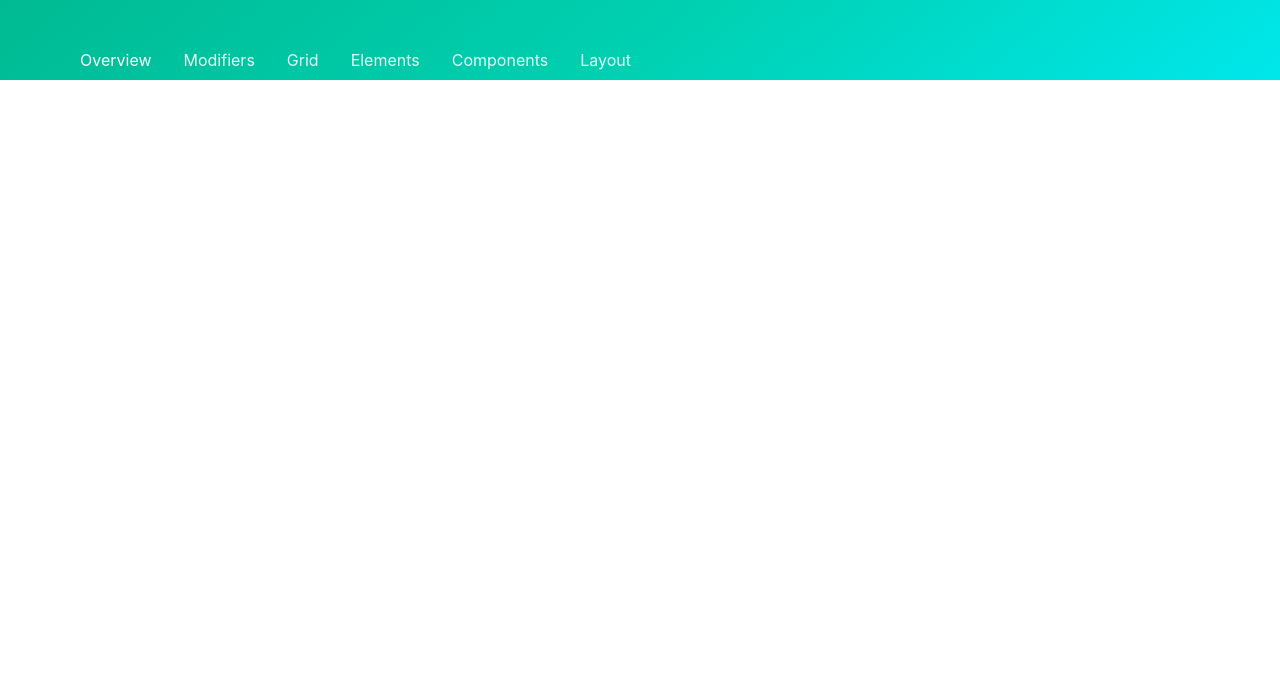
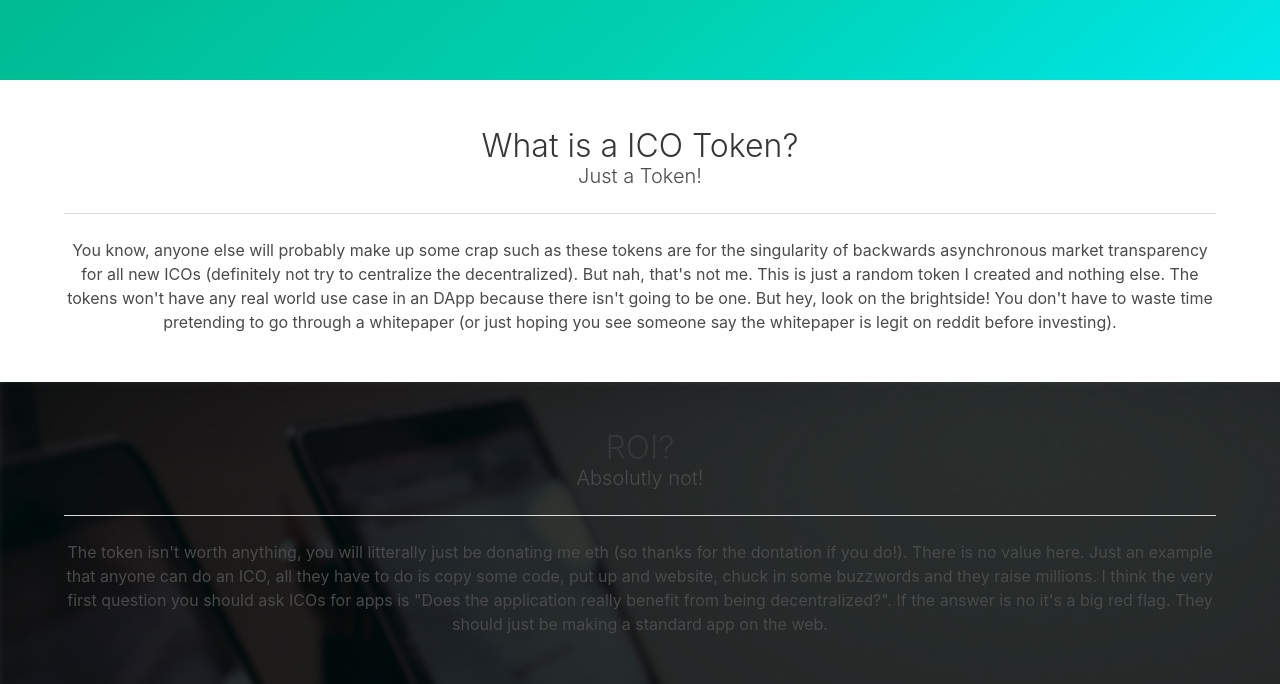
Before and after one commit to miketricking/TOCI, a website: page app/index.html in a window 1280 px wide. Shown: the part 720-1404 px from the top of the page. Before the commit the page ends 1014 px from the top, so only its background shows below. Drawn offline with Linux system fonts and the light colour scheme.

Commit message:
adding two sections
img and text update

```diff
--- a/app/index.html
+++ b/app/index.html
@@ -91,29 +91,41 @@
                </svg>
               </div>
               <a class="button is-primary is-inverted is-outlined" id="play">
-                To the Moon!
+                Get me to the Moon!
               </a>
             </div>
           </div>
         </div>
       </div>
 
-      <!-- Hero footer: will stick at the bottom -->
-      <div class="hero-foot">
-        <nav class="tabs">
-          <div class="container">
-            <ul>
-              <li class="is-active"><a>Overview</a></li>
-              <li><a>Modifiers</a></li>
-              <li><a>Grid</a></li>
-              <li><a>Elements</a></li>
-              <li><a>Components</a></li>
-              <li><a>Layout</a></li>
-            </ul>
-          </div>
-        </nav>
+
+    </section>
+
+    <section class="section">
+    <div class="container has-text-centered">
+        <h1 class="title">What is a ICO Token?</h1>
+        <h2 class="subtitle">Just a Token!</h2>
+        <hr>
+        <div class="content">
+          <p>You know, anyone else will probably make up some crap such as these tokens are for the singularity of backwards asynchronous market transparency for all new ICOs (definitely not try to centralize the decentralized). But nah, that's not me. This is just a random token I created and nothing else. The tokens won't have any real world use case in an DApp because there isn't going to be one. But hey, look on the brightside! You don't have to waste time pretending to go through a whitepaper (or just hoping you see someone say the whitepaper is legit on reddit before investing).</p>
+        </div>
+    </div>
+  </section>
+
+  <section class="section roi">
+  <div class="container has-text-centered">
+      <h1 class="title">ROI?</h1>
+      <h2 class="subtitle">Absolutly not!</h2>
+      <hr>
+      <div class="content">
+        <p>The token isn't worth anything, you will litterally just be donating me eth (so thanks for the dontation if you do!). There is no value here. Just an example that anyone can do an ICO, all they have to do is copy some code, put up and website, chuck in some buzzwords and they raise millions. I think the very first question you should ask ICOs for apps is "Does the application really benefit from being decentralized?". If the answer is no it's a big red flag. They should just be making a standard app on the web.</p>
       </div>
-    </section>
+  </div>
+</section>
+
+
+<!-- hide for now
+
     <footer class="footer">
       <div class="container">
         <div class="content has-text-centered">
@@ -131,6 +143,8 @@
       </div>
     </footer>
 
+  -->
+
     <script src="assets/components/jquery/jquery.min.js"></script>
     <script src="assets/js/scripts.min.js"></script>
 
--- a/src/scss/partials/_header.scss
+++ b/src/scss/partials/_header.scss
@@ -4,7 +4,6 @@
 .hero {
   position: relative;
   z-index: 1;
-  margin-bottom: 214px;
   .tothemoon {
     overflow: visible;
   }
--- a/src/scss/partials/_main.scss
+++ b/src/scss/partials/_main.scss
@@ -1,3 +1,6 @@
 .main {
+}
 
+.roi {
+  background: url(/assets/img/roi.jpg);
 }
```
Also changed, not shown: app/assets/css/style.css, app/assets/css/style.min.css, app/assets/img/roi.jpg (added).
